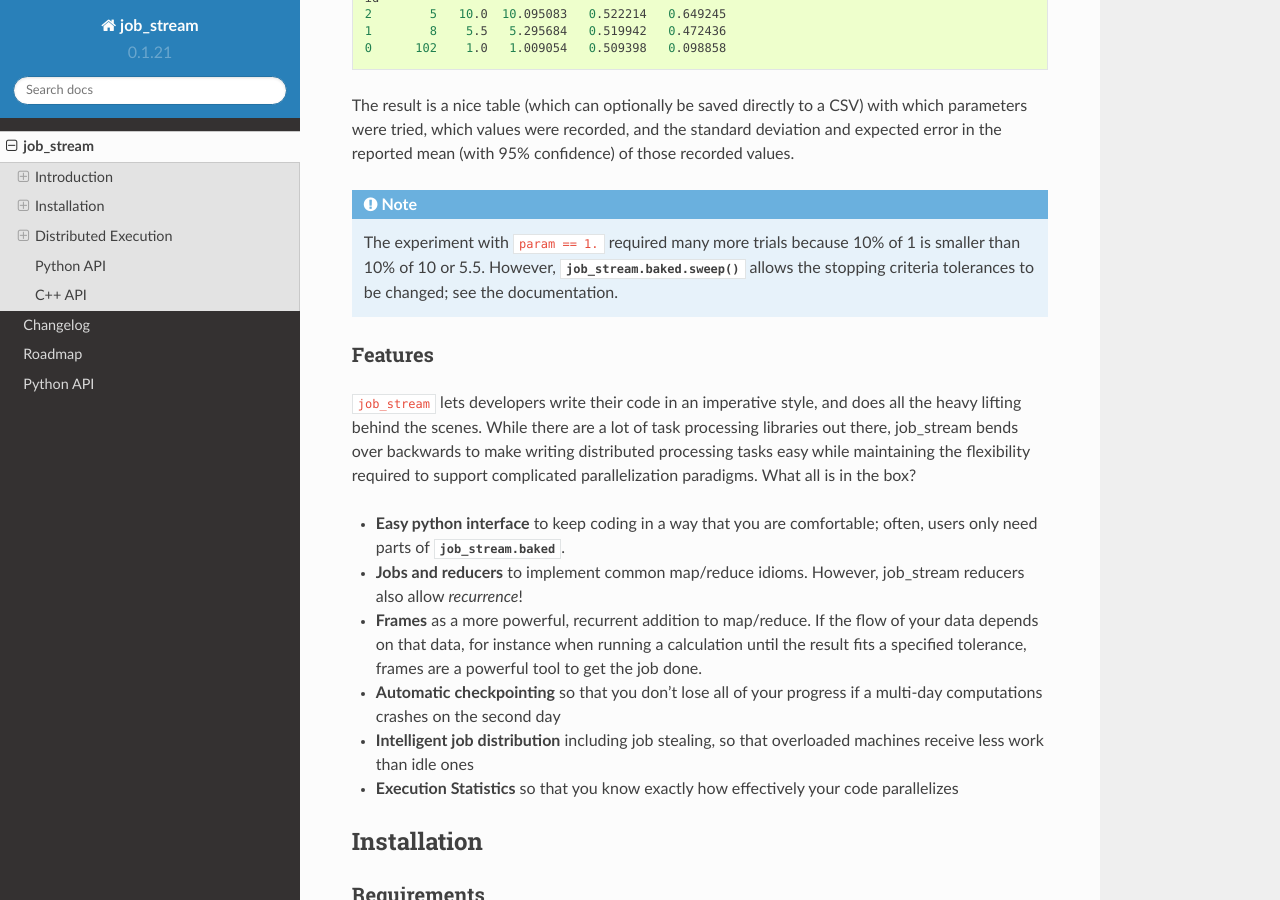
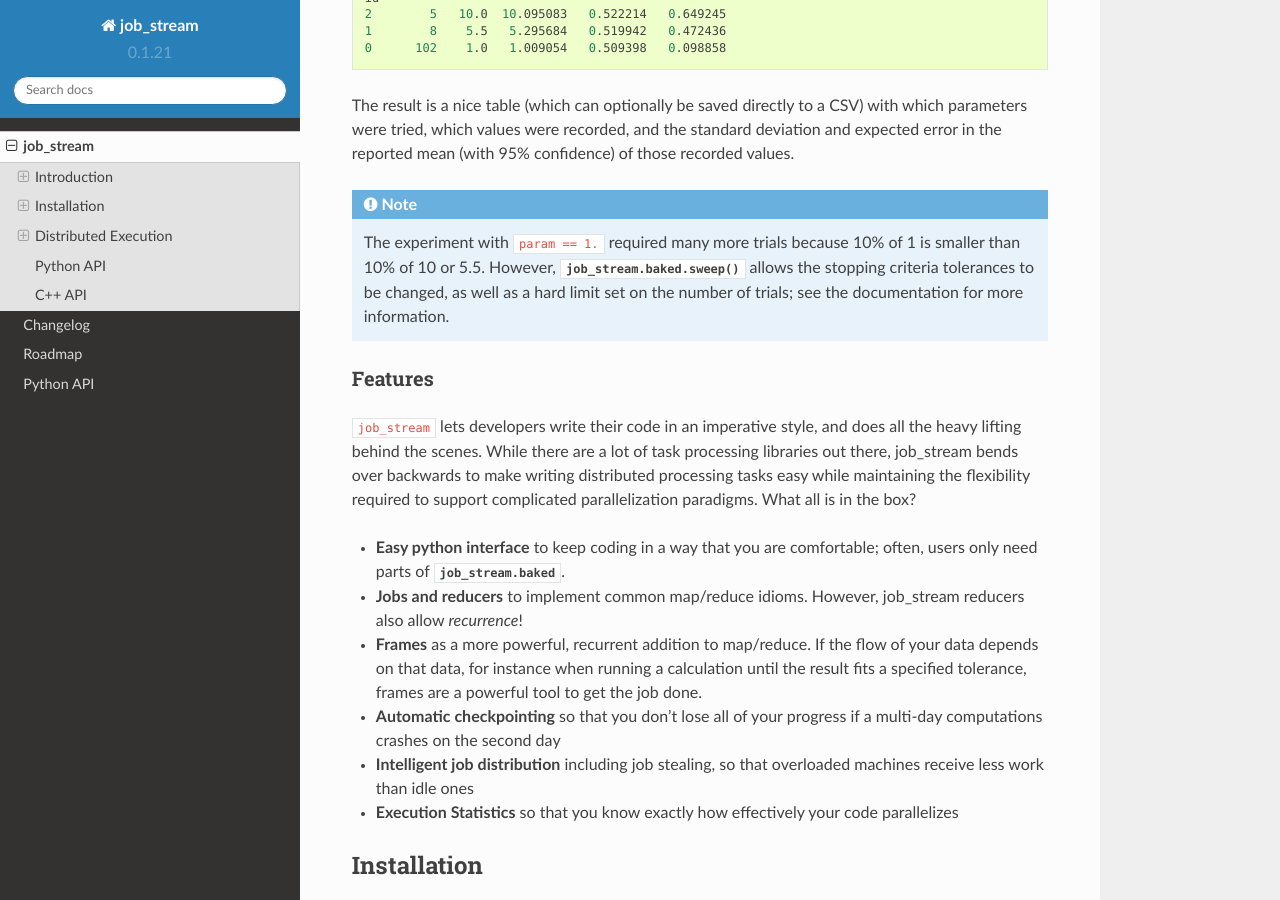
Before and after one commit to wwoods/job_stream, a Sphinx documentation site: the page built from sphinx/main.rst, in a window 1280 px wide and 900 px high, scrolled down 1832 px. Built offline with Sphinx 7.4.7 and the Read the Docs theme 2.0.0, drawn with Linux system fonts in a browser that asks for light colours; formulas are drawn with MathJax 3.

Commit message:
Minor language fix for documentation

```diff
--- a/sphinx/main.rst
+++ b/sphinx/main.rst
@@ -89,7 +89,8 @@ those recorded values.
 .. note:: The experiment with ``param == 1.`` required many more trials because
         10% of 1 is smaller than 10% of 10 or 5.5.  However,
         :meth:`job_stream.baked.sweep` allows the stopping criteria tolerances
-        to be changed; see the documentation.
+        to be changed, as well as a hard limit set on the number of trials;
+        see the documentation for more information.
 
 
 Features
```
